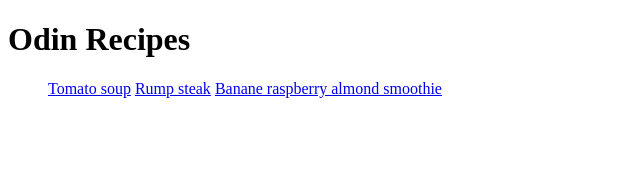
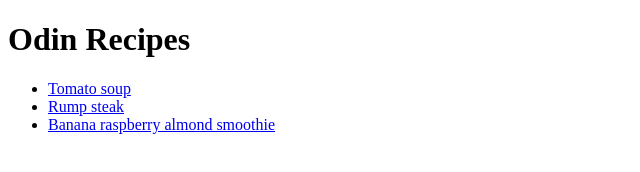
Before and after one commit to kaioto1/odin-recipes, a plain HTML site: page index.html in a window 1280 px wide. Shown: the whole page, without its empty margins (0-640 px from the left). Drawn offline with Linux system fonts and the light colour scheme.

Commit message:
Nest all recipe items in a list

```diff
--- a/index.html
+++ b/index.html
@@ -9,9 +9,9 @@
     <h1>Odin Recipes</h1>
 
     <ul>
-        <a href="recipes/tomato_soup.html">Tomato soup</a>
-        <a href="recipes/rump_steak.html">Rump steak</a>
-        <a href="recipes/banana_raspberry_almond_smoothie.html">Banane raspberry almond smoothie</a>
+        <li><a href="recipes/tomato_soup.html">Tomato soup</a></li>
+        <li><a href="recipes/rump_steak.html">Rump steak</a></li>
+        <li><a href="recipes/banana_raspberry_almond_smoothie.html">Banana raspberry almond smoothie</a></li>
     </ul>
 </body>
 </html>
```
